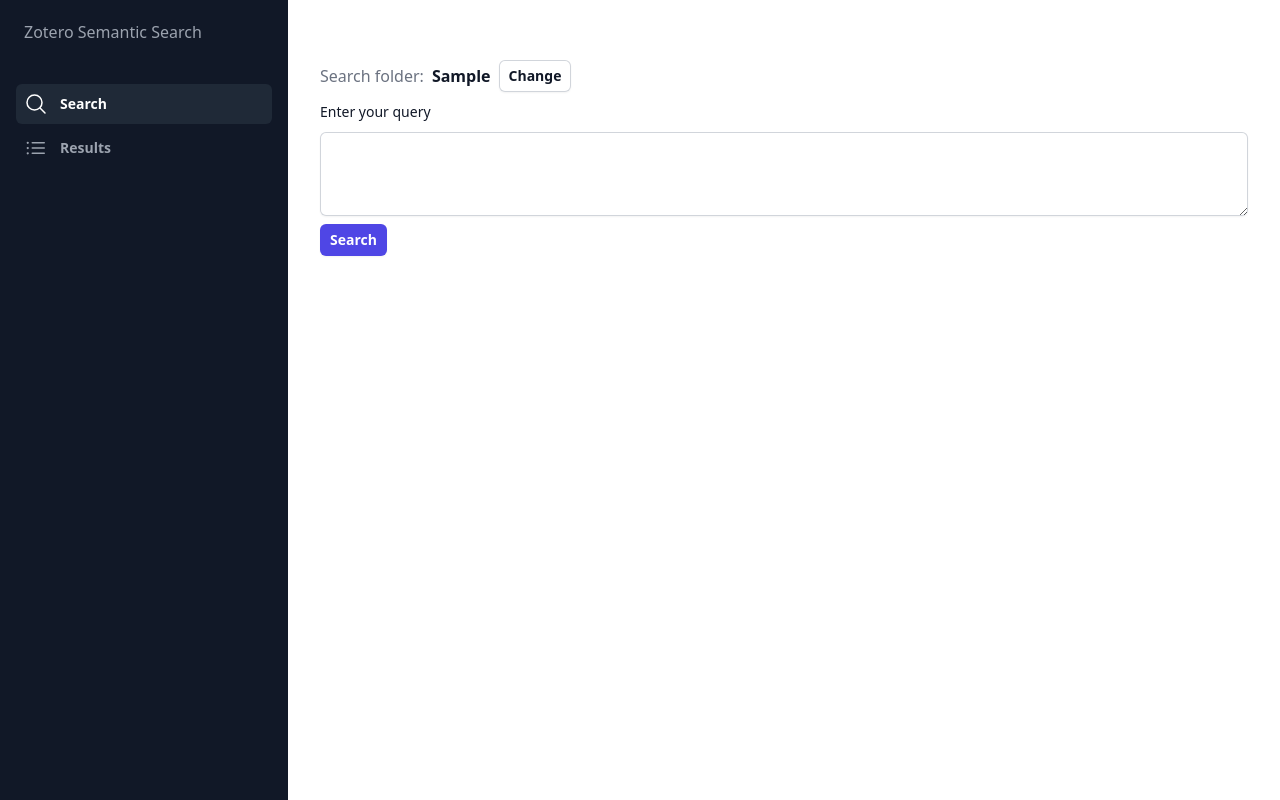
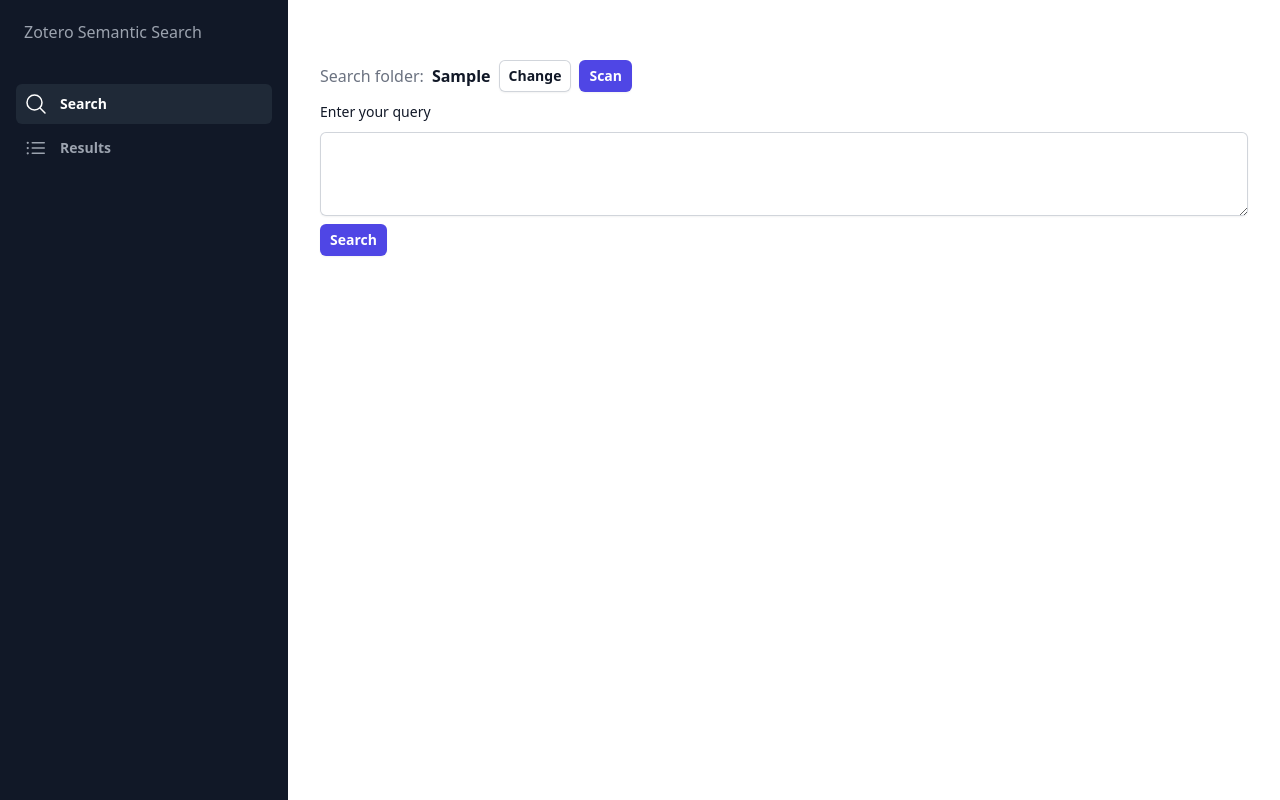
Before and after one commit to ilDon/zotero-semantic-search, a React (Create React App) app in the folder zotero-semantic-search-ui/: page /pick-folder in a window 1280 px wide. Both pictures are taken after typing "Sample" into the empty fields and a click on the button "Save". Built offline with nearby package versions, Linux system fonts and the light colour scheme.

Commit message:
fix: api payload type

```diff
--- a/zotero-semantic-search-ui/src/modules/api.ts
+++ b/zotero-semantic-search-ui/src/modules/api.ts
@@ -22,6 +22,12 @@
 const BASE_URL = 'http://127.0.0.1:3003';
 
 export class Api {
+
+  public static async scan(): Promise<void> {
+    const searchFolder = SearchFolder.getSearchFolder();
+    await axios.post(`${BASE_URL}/scan`, { search_folder: searchFolder });
+  }
+
   public static async query(query: string): Promise<Array<ISearchResult>> {
     const searchFolder = SearchFolder.getSearchFolder();
     const response = await axios.post<IQueryPayload, IApiResponse<Array<ISearchResult>>> (`${BASE_URL}/query`, { query, search_folder: searchFolder });
--- a/zotero-semantic-search-ui/src/views/Search.tsx
+++ b/zotero-semantic-search-ui/src/views/Search.tsx
@@ -8,16 +8,18 @@
 export const Search: React.FC = () => {
   const [query, setQueryOnState] = React.useState('');
   const [loading, setLoading] = React.useState(false);
+  const [isScanning, setIsScanning] = React.useState(false);
   const searchFolder = SearchFolder.getSearchFolder();
   const navigate = useNavigate();
   const { setQuery, setResults } = useResults();
 
   React.useEffect(() => {
-    const searchFolder = SearchFolder.getSearchFolder();
+    console.log('React.useEffect ~ searchFolder:', searchFolder)
     if (!searchFolder) {
+      console.log('React.useEffect ~ searchFolder:', searchFolder)
       navigate(AppRoute.pickFolder);
     }
-  }, [navigate]);
+  }, [navigate, searchFolder]);
 
   const handleQueryChange = (e: React.ChangeEvent<HTMLTextAreaElement>) => {
     setQueryOnState(e.target.value);
@@ -26,6 +28,12 @@
   const handleFolderChange = () => {
     SearchFolder.deleteSearchFolder();
     navigate(AppRoute.pickFolder);
+  }
+
+  const handleScan = async () => {
+    setIsScanning(true);
+    await Api.scan();
+    setIsScanning(false);
   }
 
   const handleSubmit = async () => {
@@ -54,6 +62,14 @@
         >
           Change
         </button>
+        <button
+          type="button"
+          className="rounded-md ml-2 bg-indigo-600 disabled:bg-indigo-500 px-2.5 py-1.5 text-sm font-semibold text-white shadow-sm hover:bg-indigo-500 focus-visible:outline focus-visible:outline-2 focus-visible:outline-offset-2 focus-visible:outline-indigo-600"
+          disabled={isScanning}
+          onClick={handleScan}
+        >
+          Scan
+        </button>
       </div>
       <label htmlFor="about" className="block text-sm font-medium leading-6 text-gray-900">
         Enter your query
```
Also changed, not shown: 1 other file (tests, documents, lock files or other folders).
